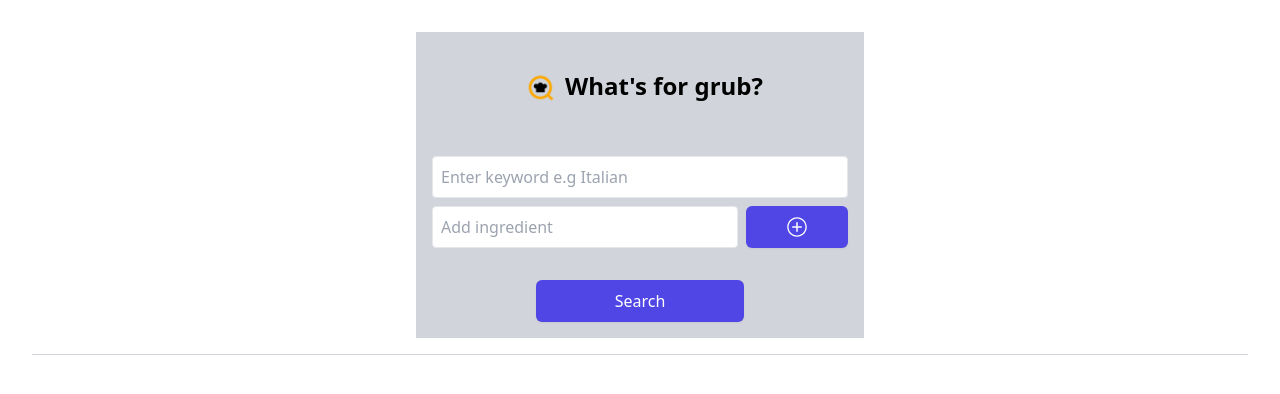
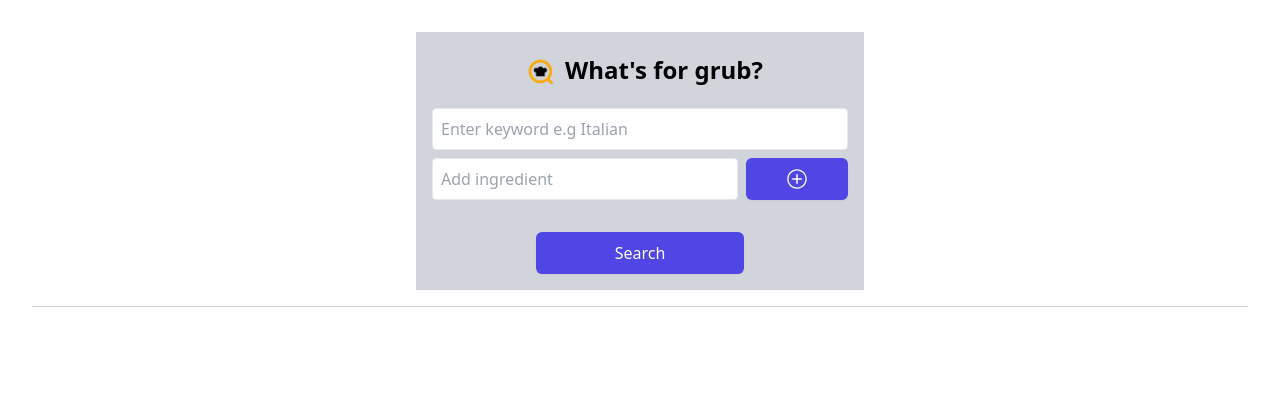
Before and after one commit to Luka2Lkay/recipe-search-app, a React (Vite) app: page / in a window 1280 px wide. Shown: the top 394 px of the page. Built offline with nearby package versions, Linux system fonts and the light colour scheme.

Commit message:
reduce space between app name and the first input field

```diff
--- a/src/app/components/search-page/SearchPage.jsx
+++ b/src/app/components/search-page/SearchPage.jsx
@@ -128,7 +128,7 @@ export default function SearchPage() {
         data-testid="search-page"
         className="bg-gray-300 h-full p-4 max-w-md mx-auto"
       >
-        <div className="flex items-center justify-center p-4 mb-4 rounded">
+        <div className="flex items-center justify-center rounded">
           <img src={logo} className="mb-2 w-12" />
           <h1 className="text-sm md:text-2xl font-bold mb-4" data-testid="title">
             What's for grub?
```
